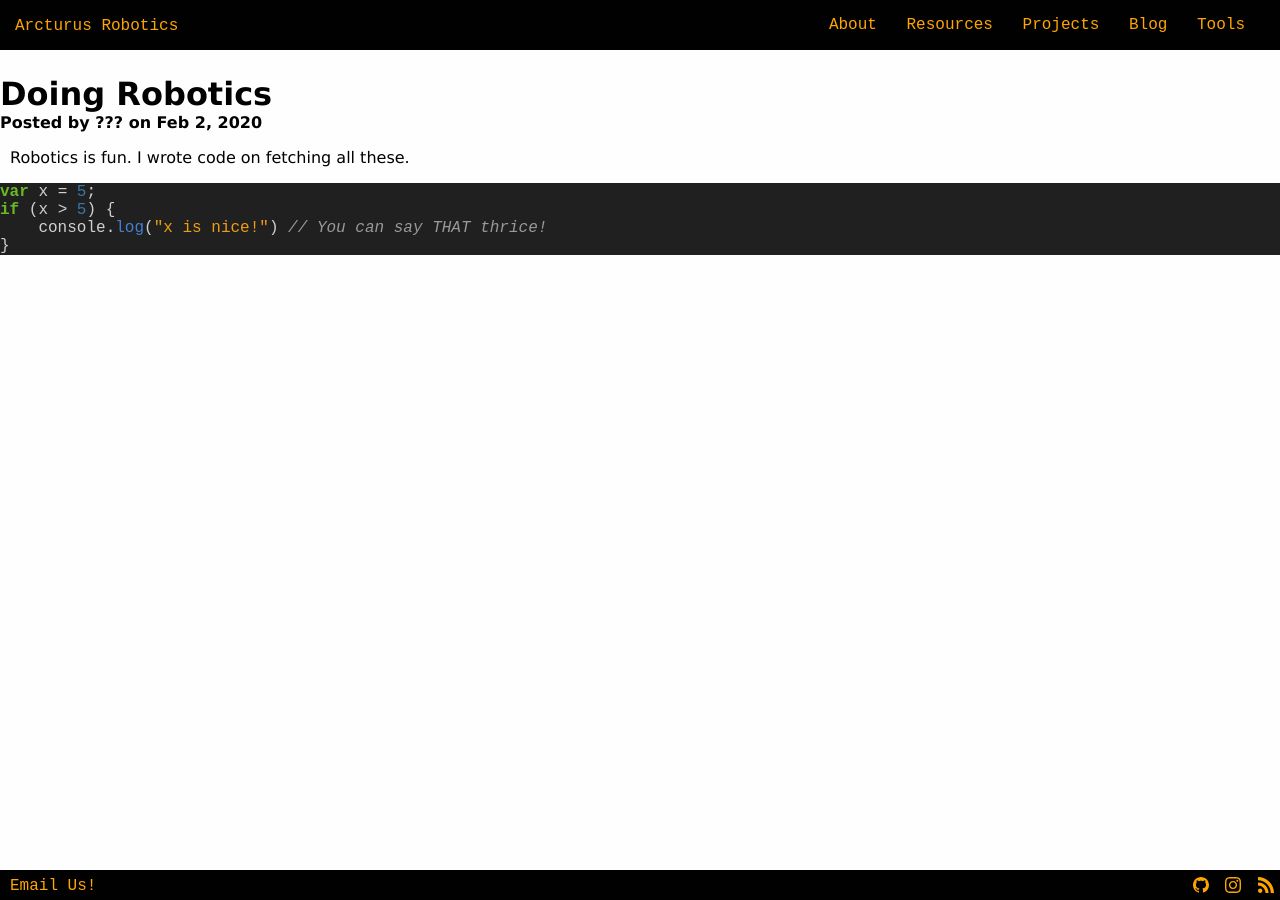
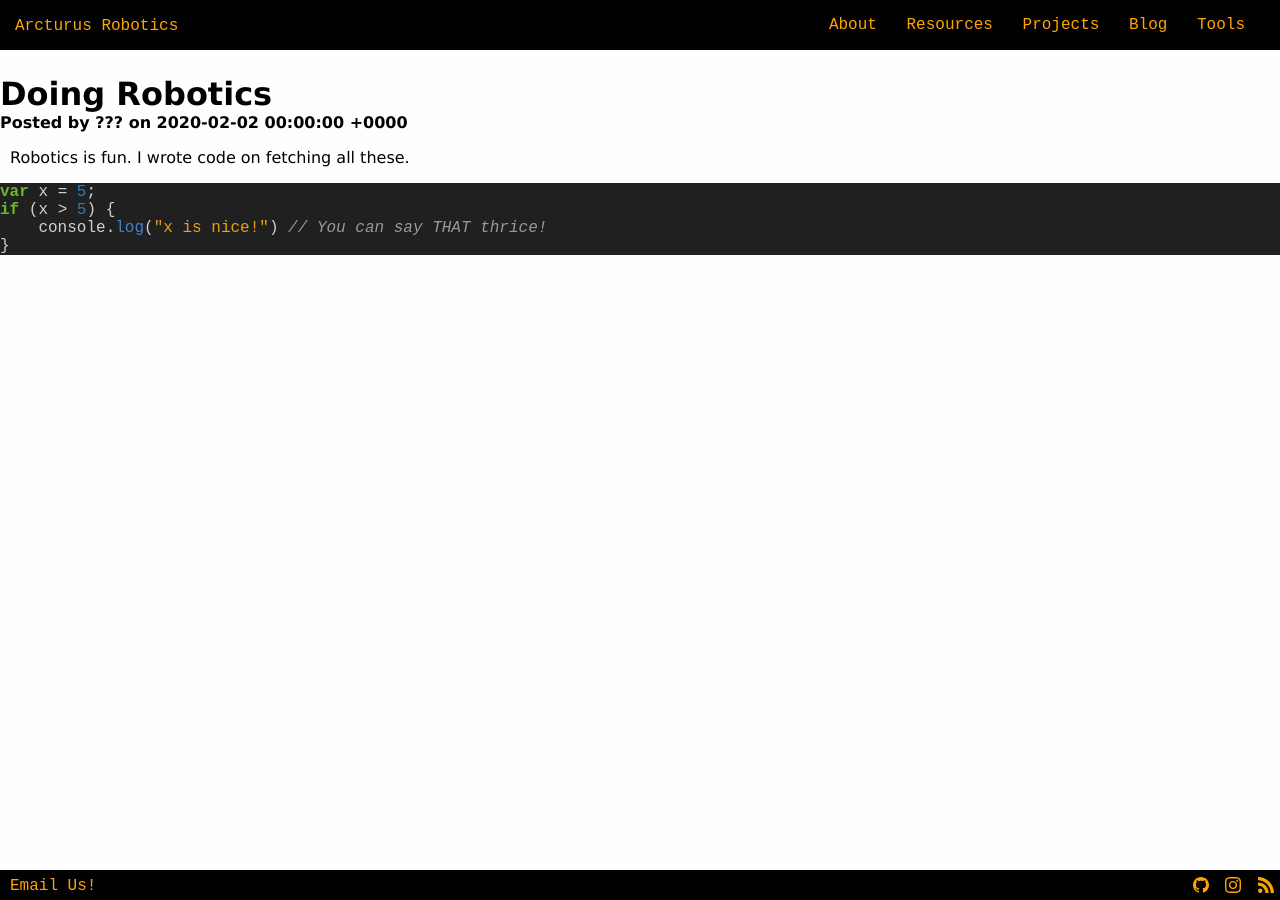
Before and after one commit to arcturus-robotics/arcturusrobotics.com, a Jekyll site: the page built from _posts/2020-02-02-test.md, in a window 1280 px wide. Built offline with Jekyll 4.4.1, drawn with Linux system fonts in a browser that asks for light colours.

Commit message:
Format some things

```diff
--- a/_layouts/post.html
+++ b/_layouts/post.html
@@ -29,9 +29,9 @@ layout: default
     {%- else -%}
     anonymous
     {%- endif -%}
-    {%- if page.publish_date -%}
+    {%- if page.date -%}
     on
-    {{- page.publish_date | prepend: " " -}}
+    {{- page.date | prepend: " " -}}
     {%- endif -%}
 </h4>
 
--- a/_posts/2020-02-02-test.md
+++ b/_posts/2020-02-02-test.md
@@ -2,7 +2,6 @@
 layout: post
 title: "Doing Robotics"
 author: "???"
-publish_date: "Feb 2, 2020"
 categories: [Programming, Outreach]
 ---
 
--- a/tools/uniboard.html
+++ b/tools/uniboard.html
@@ -42,16 +42,16 @@ description: Because Unicode was made for making your Discord name look cool, no
             // upper
             upper = upper.split(" ")
             this.upper = upper
-            upperList.forEach((char, index) => {this.dict[char] = upper[index]})
+            upperList.forEach((char, index) => { this.dict[char] = upper[index] })
             // lower
             lower = lower.split(" ")
             this.lower = lower
-            lowerList.forEach((char, index) => {this.dict[char] = lower[index]})
+            lowerList.forEach((char, index) => { this.dict[char] = lower[index] })
             // number
             if (typeof number == "string") {
                 number = number.split(" ")
                 this.number = number
-                numberList.forEach((char, index) => {this.dict[char] = number[index]})
+                numberList.forEach((char, index) => { this.dict[char] = number[index] })
             }
         }
     }
```
Also changed, not shown: _includes/social.html (+4 -4 lines), manifest.webmanifest, tools.html (indentation only).
